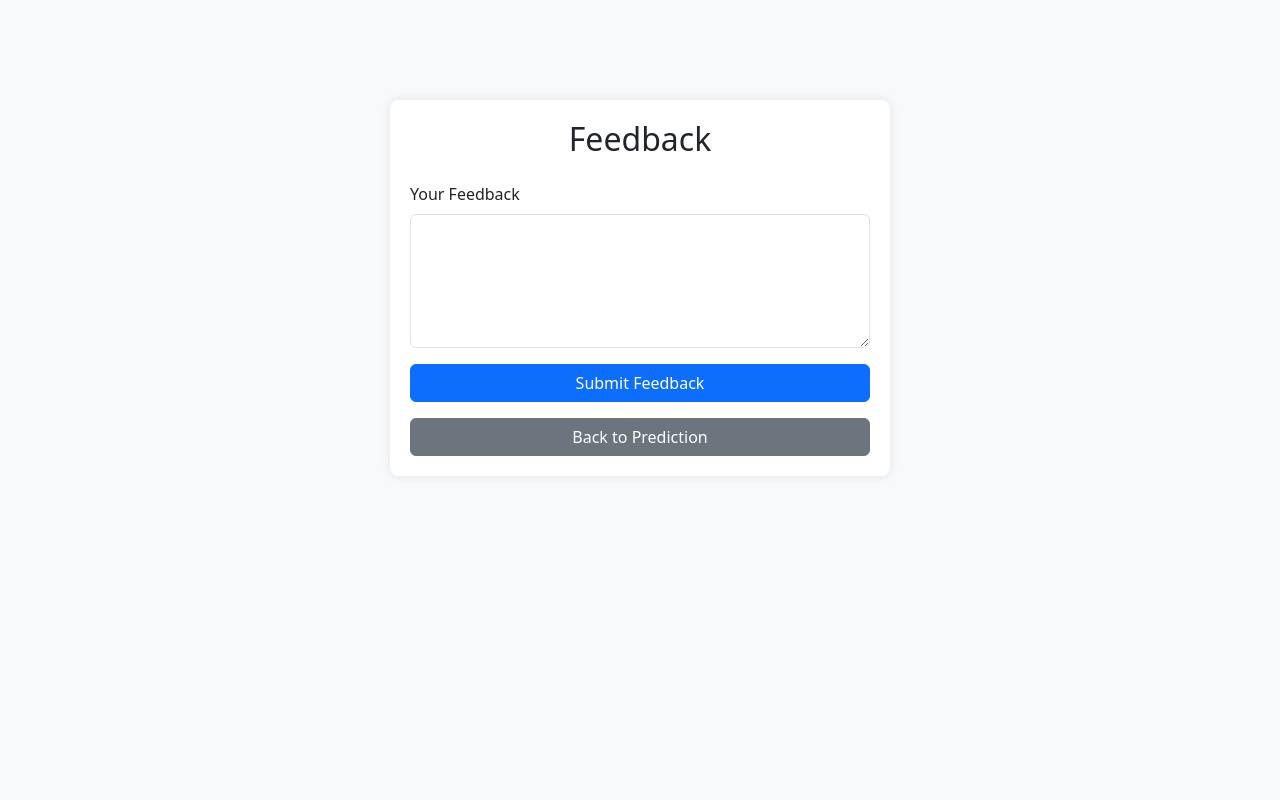
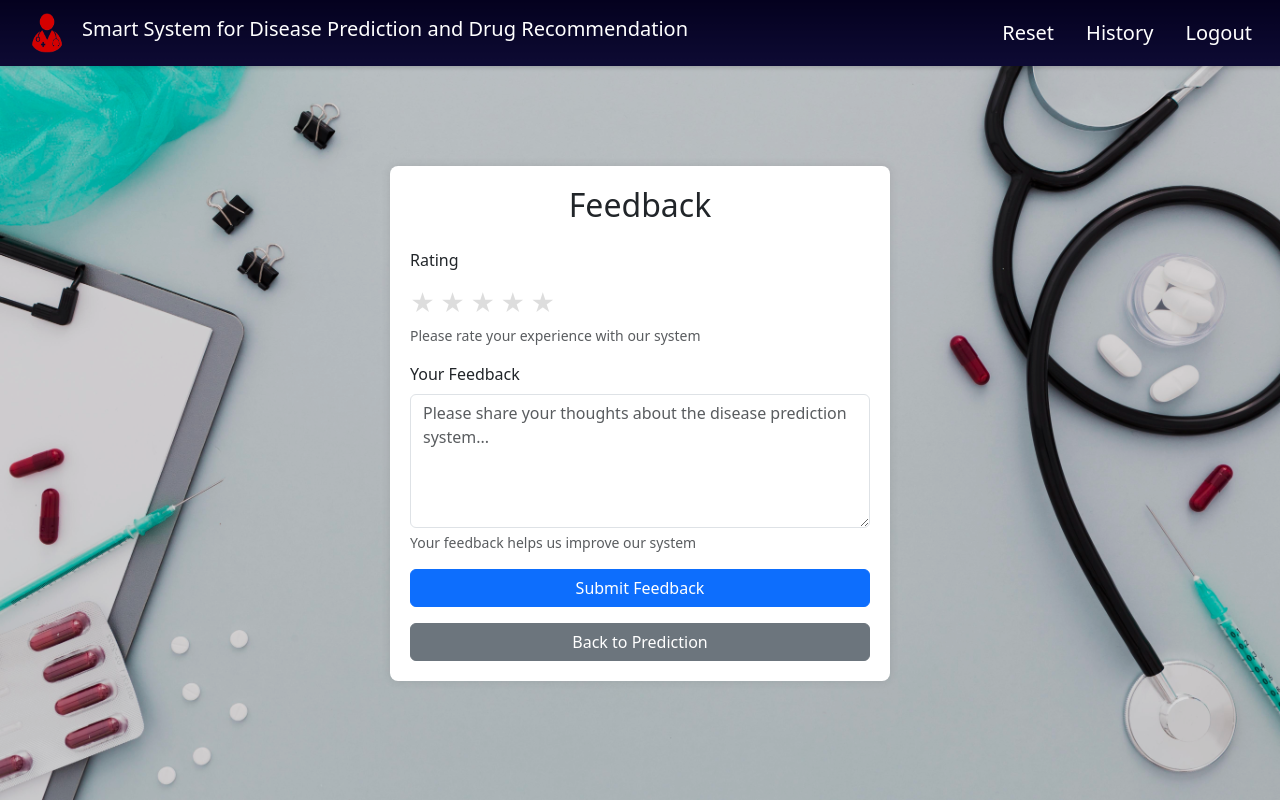
Before and after one commit to sita2004/DiseasePrediction_n_DrugRecommendation, a Flask app: page /feedback in a window 1280 px wide. Run offline with Flask 3, Linux system fonts and the light colour scheme; the visitor is signed in with stand-in values (Sample User, id 1); parts of the project's set-up code (start-up, migrations or seed data) failed here and were passed over.

Commit message:
Update feedback.html

```diff
--- a/templates/feedback.html
+++ b/templates/feedback.html
@@ -7,7 +7,11 @@
     <link href="https://cdn.jsdelivr.net/npm/bootstrap@5.3.1/dist/css/bootstrap.min.css" rel="stylesheet">
     <style>
         body {
-            background-color: #f8f9fa;
+            background-image: url('static/bgCover.jpg');
+            background-size: cover;
+            background-position: center;
+            background-color: rgba(0, 0, 0, 0.15);
+            background-blend-mode: overlay;
         }
         .feedback-container {
             width: 500px;
@@ -17,23 +21,158 @@
             border-radius: 8px;
             box-shadow: 0 0 10px rgba(0, 0, 0, 0.1);
         }
+
+        .logo {
+            width: 100%;
+            height: 50px;
+            color: white;
+            margin-top: 0;
+            margin-bottom: 0;
+            margin-left: 10px;
+            display: flex;
+            align-items: center;
+        }
+        .myimg {
+            width: 50px;
+            height: 50px;
+            margin-right: 10px;
+            padding: 5px;
+        }
+        .rating-container {
+            margin-bottom: 1rem;
+        }
+        .rating-stars {
+            display: flex;
+            gap: 5px;
+            margin-top: 5px;
+        }
+        .star {
+            font-size: 1.5rem;
+            color: #ddd;
+            cursor: pointer;
+            transition: color 0.2s;
+        }
+        .star:hover,
+        .star.active {
+            color: #ffc107;
+        }
     </style>
 </head>
 <body>
+
+    <nav class="navbar navbar-expand-lg navbar-dark bg-dark" style="background-color: rgba(0, 0, 0, 0.35); background-blend-mode: overlay; background-image: linear-gradient(to bottom, #10045F, #3424A1); box-shadow: 0px 2px 4px rgba(0, 0, 0, 0.15);">
+        <div class="container-fluid">
+            <div class="logo">
+                <img class="myimg" src="static/img.png" alt="Logo">
+                <h5 class="titleName">Smart System for Disease Prediction and Drug Recommendation</h5>
+            </div>
+            <div class="d-flex gap-3">
+                <a class="navbar-brand" href="{{ url_for('predict') }}" id="resetButton">Reset</a>
+                <a class="navbar-brand" href="{{ url_for('history') }}">History</a>
+                <a class="navbar-brand" href="{{ url_for('logout') }}">Logout</a>
+            </div>
+        </div>
+    </nav>
+
     <div class="container feedback-container">
         <h2 class="text-center mb-4">Feedback</h2>
-        <form action="/feedback" method="post">
+
+        {% if message %}
+        <div class="alert alert-success alert-dismissible fade show" role="alert">
+            {{ message }}
+            <button type="button" class="btn-close" data-bs-dismiss="alert" aria-label="Close"></button>
+        </div>
+        {% endif %}
+
+        <form action="{{ url_for('feedback') }}" method="post">
+            <div class="rating-container">
+                <label for="rating" class="form-label">Rating</label>
+                <div class="rating-stars" id="starRating">
+                    <span class="star" data-rating="1">★</span>
+                    <span class="star" data-rating="2">★</span>
+                    <span class="star" data-rating="3">★</span>
+                    <span class="star" data-rating="4">★</span>
+                    <span class="star" data-rating="5">★</span>
+                </div>
+                <input type="hidden" id="rating" name="rating" value="0" required>
+                <div class="form-text">Please rate your experience with our system</div>
+            </div>
+
             <div class="mb-3">
                 <label for="feedback" class="form-label">Your Feedback</label>
-                <textarea class="form-control" id="feedback" name="feedback" rows="5" required></textarea>
+                <textarea class="form-control" id="feedback" name="feedback" rows="5" placeholder="Please share your thoughts about the disease prediction system..." required></textarea>
+                <div class="form-text">Your feedback helps us improve our system</div>
             </div>
-            {% if message %}
-                <p class="text-success">{{ message }}</p>
-            {% endif %}
+
             <button type="submit" class="btn btn-primary w-100">Submit Feedback</button>
         </form>
-        <a href="/predict" class="btn btn-secondary mt-3 w-100">Back to Prediction</a>
+        <a href="{{ url_for('predict') }}" class="btn btn-secondary mt-3 w-100">Back to Prediction</a>
     </div>
+
     <script src="https://cdn.jsdelivr.net/npm/bootstrap@5.3.1/dist/js/bootstrap.bundle.min.js"></script>
+    <script>
+        // Star rating functionality
+        const stars = document.querySelectorAll('.star');
+        const ratingInput = document.getElementById('rating');
+
+        stars.forEach((star, index) => {
+            star.addEventListener('click', () => {
+                const rating = index + 1;
+                ratingInput.value = rating;
+
+                // Update star display
+                stars.forEach((s, i) => {
+                    if (i < rating) {
+                        s.classList.add('active');
+                    } else {
+                        s.classList.remove('active');
+                    }
+                });
+            });
+
+            star.addEventListener('mouseover', () => {
+                const rating = index + 1;
+
+                // Temporary highlight on hover
+                stars.forEach((s, i) => {
+                    if (i < rating) {
+                        s.style.color = '#ffc107';
+                    } else {
+                        s.style.color = '#ddd';
+                    }
+                });
+            });
+        });
+
+        // Reset hover effect when mouse leaves star container
+        document.getElementById('starRating').addEventListener('mouseleave', () => {
+            const currentRating = parseInt(ratingInput.value);
+            stars.forEach((s, i) => {
+                if (i < currentRating) {
+                    s.style.color = '#ffc107';
+                } else {
+                    s.style.color = '#ddd';
+                }
+            });
+        });
+
+        // Form validation
+        document.querySelector('form').addEventListener('submit', (e) => {
+            const rating = parseInt(ratingInput.value);
+            const feedback = document.getElementById('feedback').value.trim();
+
+            if (rating === 0) {
+                e.preventDefault();
+                alert('Please select a rating before submitting.');
+                return false;
+            }
+
+            if (feedback.length < 1) {
+                e.preventDefault();
+                alert('Please provide more detailed feedback.');
+                return false;
+            }
+        });
+    </script>
 </body>
 </html>
```
